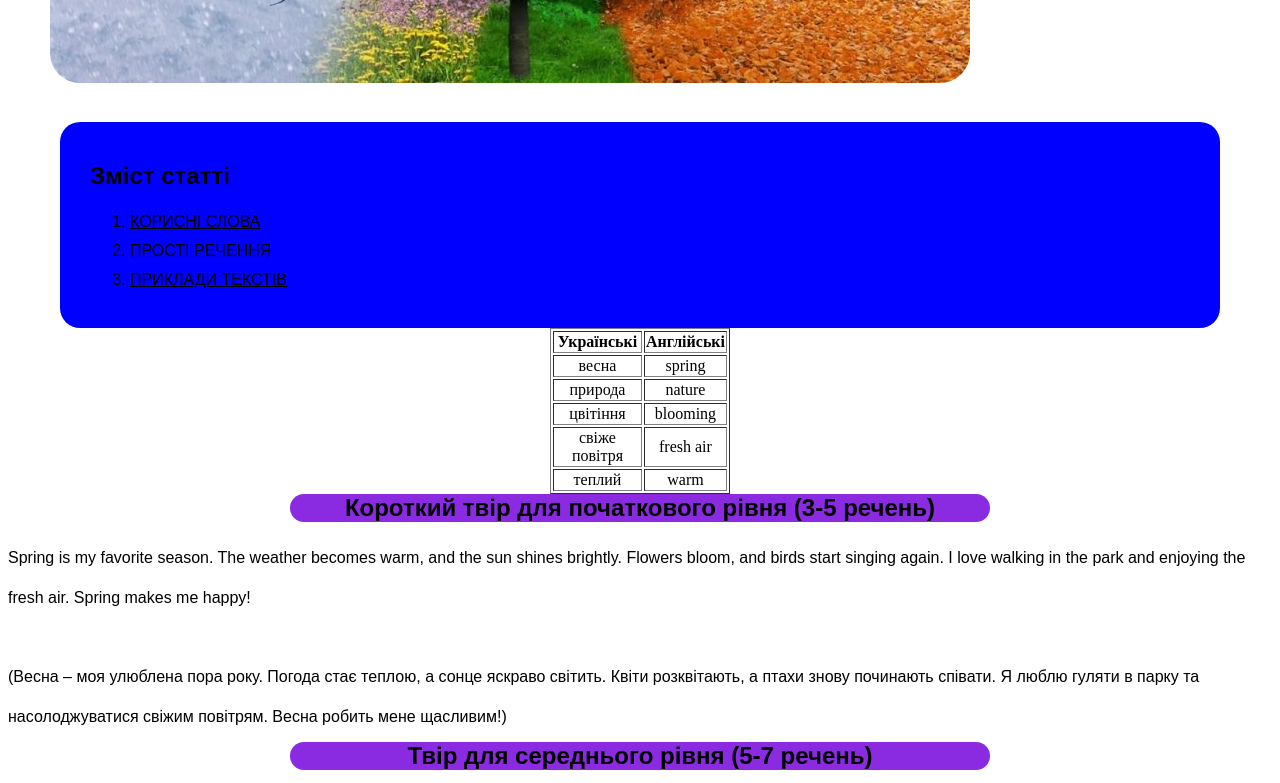
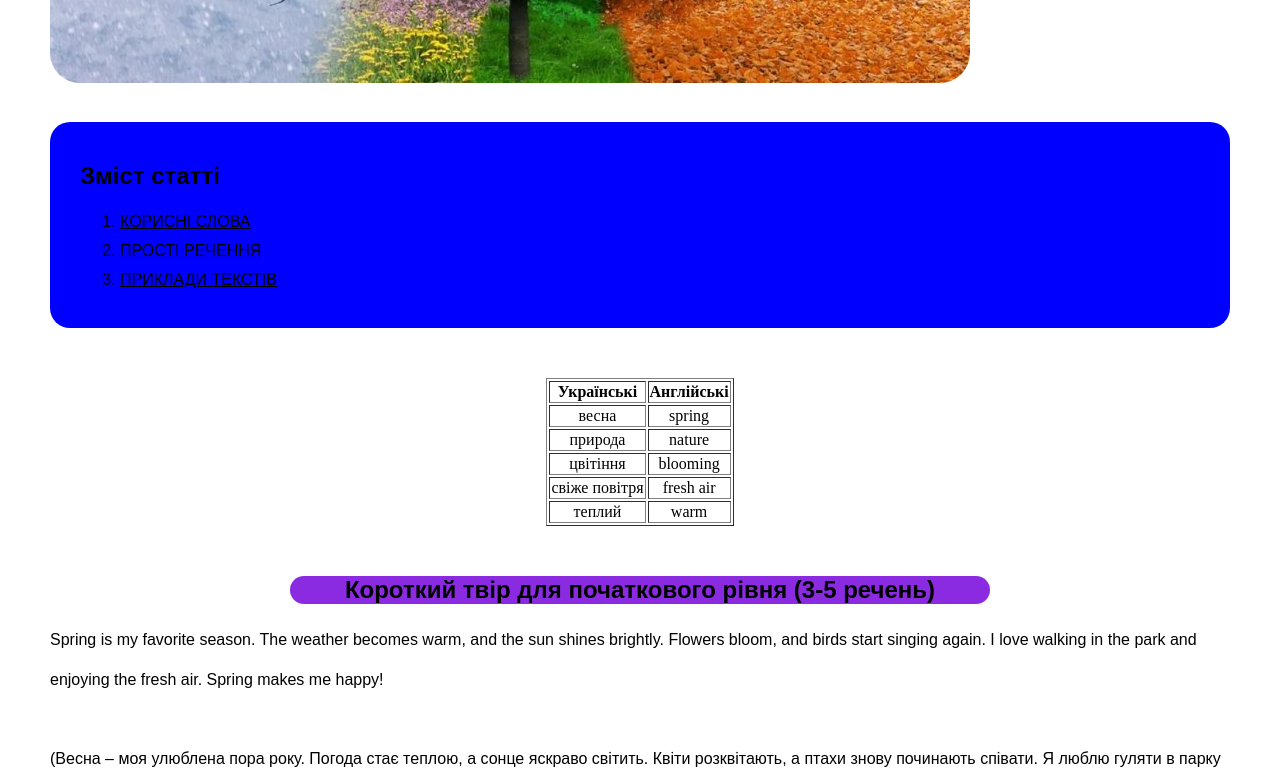
Before and after one commit to Goldenfoxs/project3, a plain HTML site: page index.html in a window 1280 px wide. Shown: the part 480-1263 px from the top of the page. Drawn offline with Linux system fonts and the light colour scheme.

Commit message:
update description

```diff
--- a/css/style.css
+++ b/css/style.css
@@ -37,6 +37,7 @@
 }
 .table{
     text-align: center;
+    margin: 50px auto;
 }
 .containers{
     max-width: 200px;
--- a/index.html
+++ b/index.html
@@ -17,7 +17,7 @@
         </div>
     </header>
     <main class="main">
-        <section class="container">
+        <section class="content">
             <div class="container">
                 <div class="content_list">
                     <h2 class="content_list-title">Зміст статті</h2>
@@ -35,7 +35,8 @@
                 </div>
             </div>
         </section>
-       <div class="containers">
+        <section class="description">
+       <div class="container">
        <table border="1" class="table">
 <thead>
   <tr>
@@ -64,7 +65,7 @@
   <td>warm</td>
 </tr>
 </table>
-</div>
+
    <h2 class="text">Короткий твір для початкового рівня (3-5 речень)</h2>
    <p class="text2">
     Spring is my favorite season. The weather becomes warm, and the sun shines brightly. Flowers bloom, and birds start singing again. I love walking in the park and enjoying the fresh air. Spring makes me happy!
@@ -81,6 +82,8 @@
     <p class="text2">
         (Весна – це чудова пора року, сповнена життя та краси. Дні стають довшими, і все навколо зеленіє. Мені подобається бачити, як розквітають квіти, і чути спів птахів вранці. Повітря пахне свіжістю, а погода ідеальна для прогулянок на природі. Навесні я люблю кататися на велосипеді та влаштовувати пікніки з родиною. Це найкращий час, щоб бути щасливим і насолоджуватися природою. Ось чому я найбільше люблю весну.)
     </p>
+    </div>
+    </section>
 
     </main>
 
```
